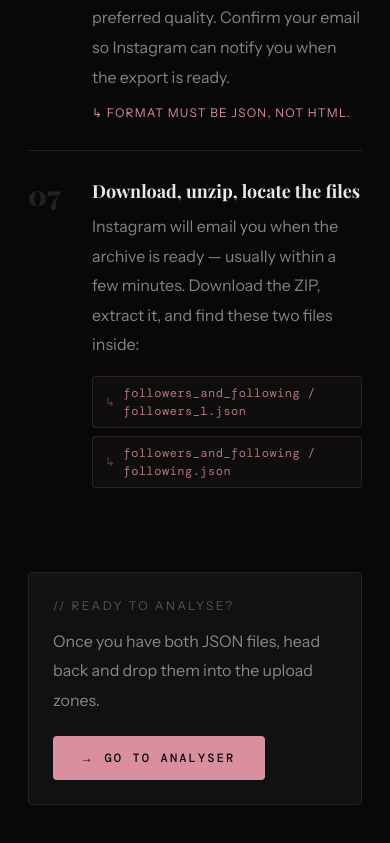
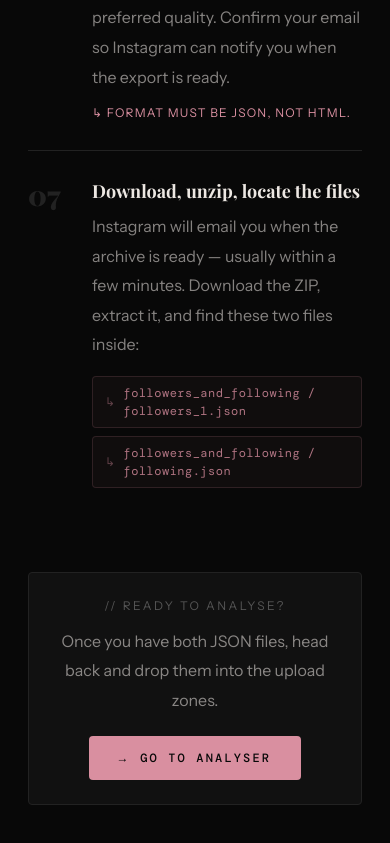
Before and after one commit to Aman1706/instagram-unfollowers, a Next.js app: page /how-to-export in a window 390 px wide. Shown: the part 1681-2524 px from the top of the page. Built offline with nearby package versions, Linux system fonts and the light colour scheme; a web font is replaced by a local one.

Commit message:
fix: button alignment in mobile view

```diff
--- a/app/how-to-export/page.tsx
+++ b/app/how-to-export/page.tsx
@@ -123,7 +123,7 @@
       ))}
     </ol>
 
-    <div className="mt-14 p-6 border border-edge rounded-sm bg-surface">
+    <div className="mt-14 p-6 border border-edge rounded-sm bg-surface flex flex-col items-center text-center sm:items-start sm:text-left">
       <p className="text-[12px] tracking-[0.2em] uppercase text-dim mb-3">
         // ready to analyse?
       </p>
```
